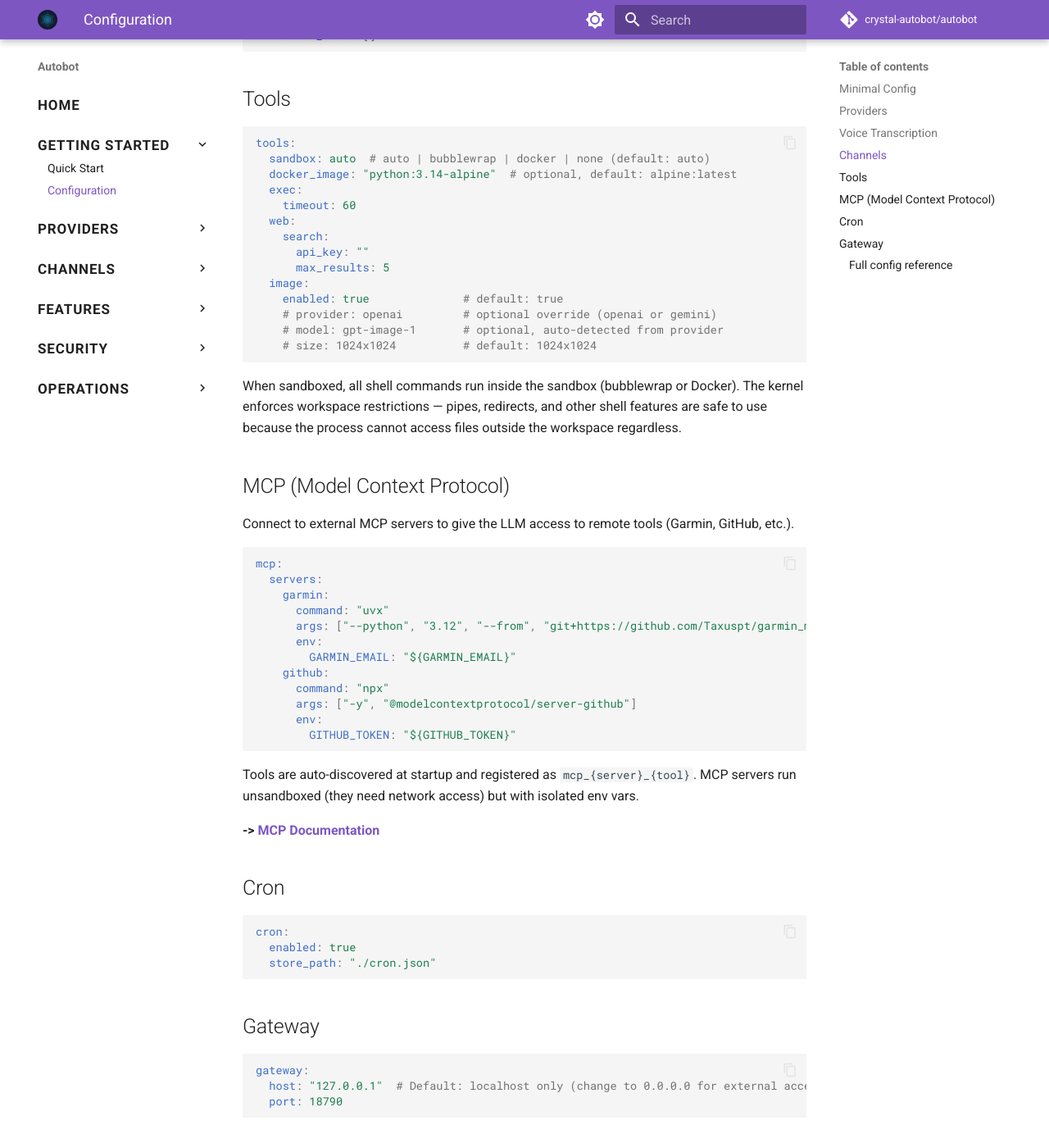
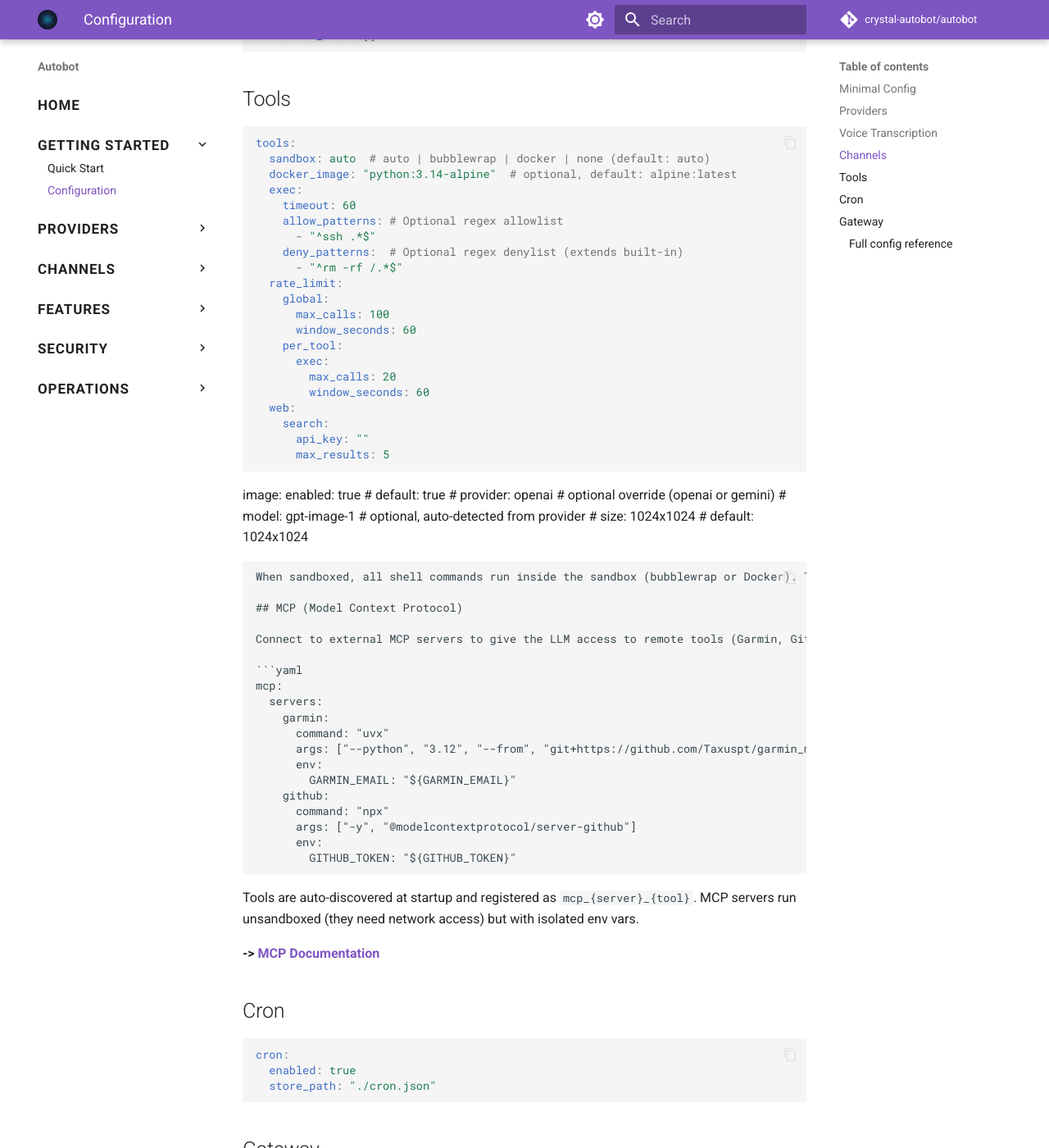
Before and after one commit to crystal-autobot/autobot, an MkDocs documentation site: the page built from docs/configuration.md, in a window 1280 px wide and 1400 px high, scrolled down 1994 px. Shown: the whole window at 82% size. Built offline with MkDocs 1.6.1 and Material for MkDocs 9.7.7, drawn with Linux system fonts in a browser that asks for light colours; comment, search, counter and statistics services are not loaded.

Commit message:
feat(tools): allow overriding exec safety guards via config
Users can now provide allow_patterns and deny_patterns for the exec tool.
Allow patterns explicitly override built-in safety guards.
Co-authored-by: Gemini <renich+gemini@woralelandia.com>

````diff
--- a/docs/configuration.md
+++ b/docs/configuration.md
@@ -82,7 +82,6 @@ channels:
     api_key: ""
     allow_from: []
 ```
-
 ## Tools
 
 ```yaml
@@ -91,10 +90,23 @@ tools:
   docker_image: "python:3.14-alpine"  # optional, default: alpine:latest
   exec:
     timeout: 60
+    allow_patterns: # Optional regex allowlist
+      - "^ssh .*$"
+    deny_patterns:  # Optional regex denylist (extends built-in)
+      - "^rm -rf /.*$"
+  rate_limit:
+    global:
+      max_calls: 100
+      window_seconds: 60
+    per_tool:
+      exec:
+        max_calls: 20
+        window_seconds: 60
   web:
     search:
       api_key: ""
       max_results: 5
+```
   image:
     enabled: true              # default: true
     # provider: openai         # optional override (openai or gemini)
````
Also changed, not shown: 8 other files.
